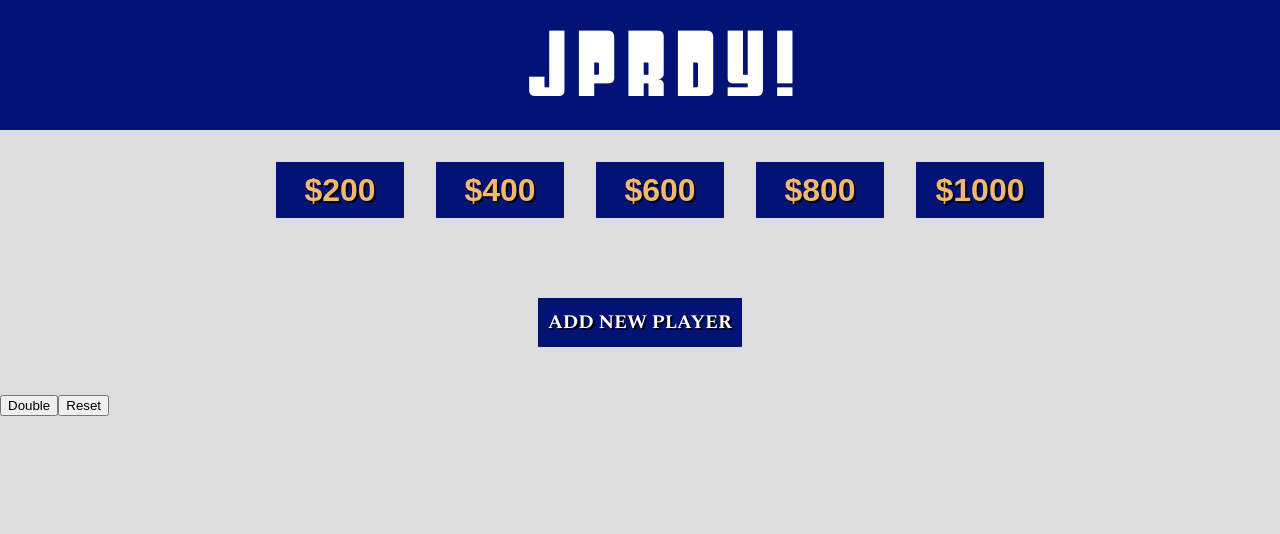
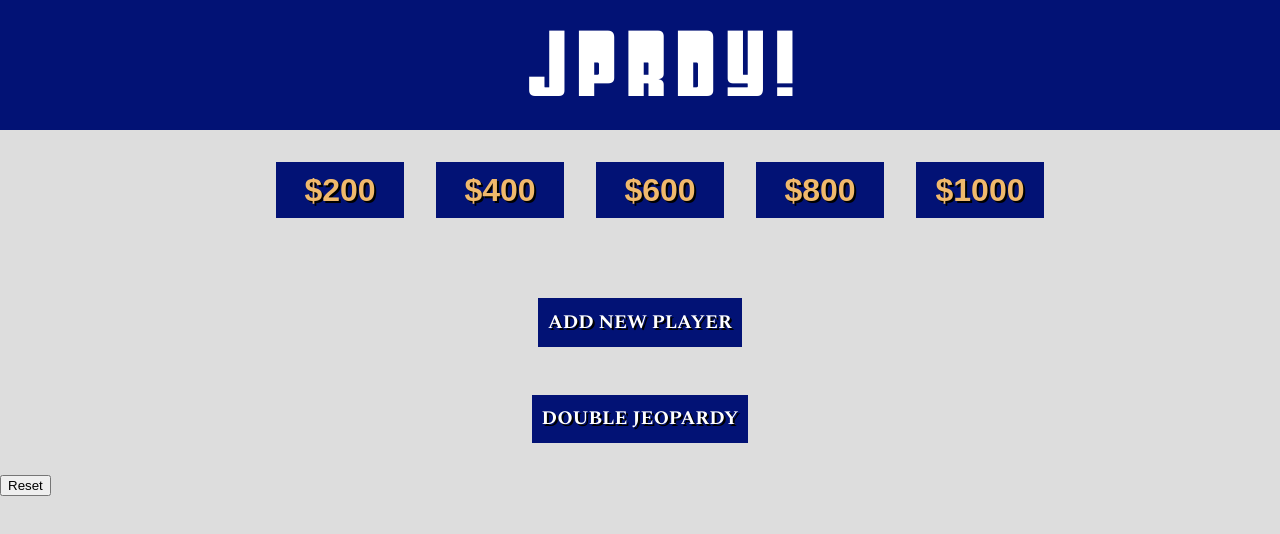
Before and after one commit to pbzona/jprdy, a React (Create React App) app: page / in a window 1280 px wide. Shown: the top 534 px of the page. Built offline with nearby package versions, Linux system fonts and the light colour scheme.

Commit message:
Nicer round change button, set up to handle final jeopardy

```diff
--- a/src/App.js
+++ b/src/App.js
@@ -5,6 +5,7 @@
 import ScoreButtonList from './ScoreButtonList';
 import PlayerList from './PlayerList';
 import AddPlayer from './AddPlayer';
+import RoundChange from './RoundChange';
 
 const initState = {
 	buttonValues: [200, 400, 600, 800, 1000],
@@ -123,6 +124,12 @@
 					round: 2
 				};
 			});
+		} else {
+			this.setState(() => {
+				return {
+					round: 3
+				};
+			});
 		}
 	}
 
@@ -195,8 +202,12 @@
 					numPlayers={this.state.players.length}
 					shouldDisplay={!this.state.addingPlayer}
 				/>
+				<RoundChange
+					round={this.state.round}
+					onRoundChange={this.onRoundChange}
+					shouldDisplay={this.state.round < 3}
+				/>
 
-				<button onClick={this.onRoundChange}>Double</button>
 				<button onClick={this.onReset}>Reset</button>
 			</div>
 		);
--- /dev/null
+++ b/src/RoundChange.js
@@ -0,0 +1,17 @@
+import React from 'react';
+import './styles/RoundChange.css';
+
+const RoundChange = props => {
+  if (props.shouldDisplay) {
+    return (
+      <div className="round-change-container">
+        <button className="round-change-button" onClick={props.onRoundChange}>
+          {props.round < 2 ? 'Double Jeopardy' : 'Final Jeopardy'}
+        </button>
+      </div>
+    );
+  }
+  return <div />;
+};
+
+export default RoundChange;
--- a/src/styles/AddPlayer.css
+++ b/src/styles/AddPlayer.css
@@ -1,5 +1,5 @@
 .add-player-container {
-	margin: 2rem auto;
+	margin: 2rem auto 1rem;
 	text-align: center;
 	width: 60%;
 }
--- a/src/styles/Player.css
+++ b/src/styles/Player.css
@@ -13,7 +13,7 @@
 	float: left;
 	text-align: center;
 	width: 100%;
-	margin-bottom: .1rem;
+	margin-bottom: 0.1rem;
 }
 
 .display-player-score h2 {
@@ -42,12 +42,14 @@
 .answer-button {
 	background: #eee;
 	border: none;
+	border-radius: 0;
 	font-size: 2rem;
 	height: 3rem;
 	width: 50%;
 }
 
-.answer-button:active, .answer-button:focus {
+.answer-button:active,
+.answer-button:focus {
 	outline: none;
 }
 
@@ -57,7 +59,7 @@
 
 .right {
 	color: #579532;
-	transition: color .4s ease, background .4s ease;
+	transition: color 0.4s ease, background 0.4s ease;
 }
 
 .right:hover {
@@ -66,12 +68,12 @@
 }
 
 .wrong {
-	color: #AA3939;
-	transition: color .4s ease, background .4s ease;
+	color: #aa3939;
+	transition: color 0.4s ease, background 0.4s ease;
 }
 
 .wrong:hover {
-	background: #AA3939;
+	background: #aa3939;
 	color: #eee;
 }
 
@@ -87,14 +89,14 @@
 	color: #fff;
 	font-family: 'Spectral', serif;
 	font-size: 1.2rem;
-	margin: .4rem;
-	padding: .6rem;
+	margin: 0.4rem;
+	padding: 0.6rem;
 	text-transform: uppercase;
 	text-shadow: 2px 2px #000;
 	width: 80%;
 }
 
 .add-player-submit:hover {
-	color: #F0B96C;
+	color: #f0b96c;
 	cursor: pointer;
 }
--- /dev/null
+++ b/src/styles/RoundChange.css
@@ -0,0 +1,23 @@
+.round-change-container {
+	margin: 1rem auto;
+	text-align: center;
+	width: 60%;
+}
+
+.round-change-button {
+	background: #021275;
+	border: none;
+	color: #fff;
+	font-family: 'Spectral', serif;
+	font-size: 1.2rem;
+	margin: 1rem;
+	padding: 0.6rem;
+	text-transform: uppercase;
+	text-shadow: 2px 2px #000;
+	width: auto;
+}
+
+.round-change-button:hover {
+	color: #f0b96c;
+	cursor: pointer;
+}
```
